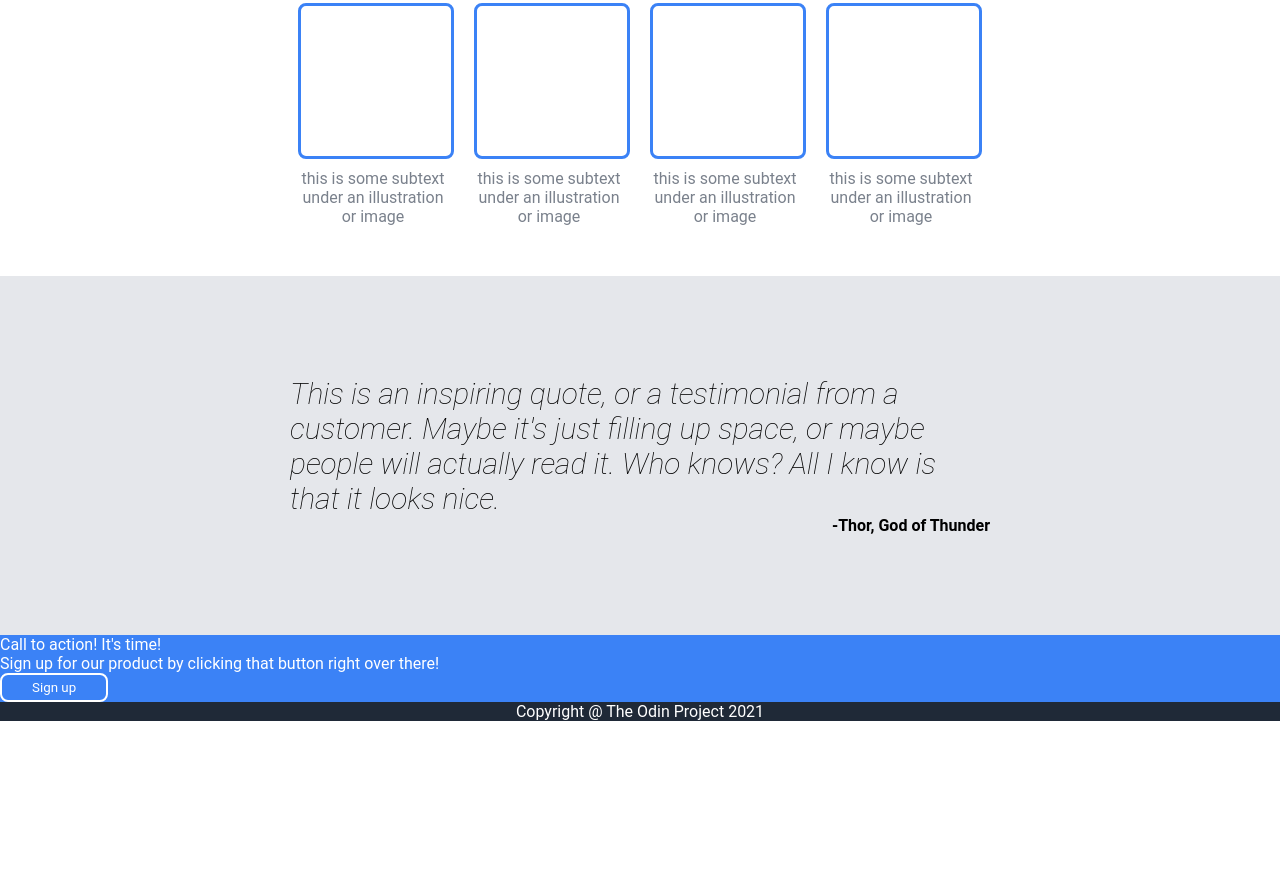
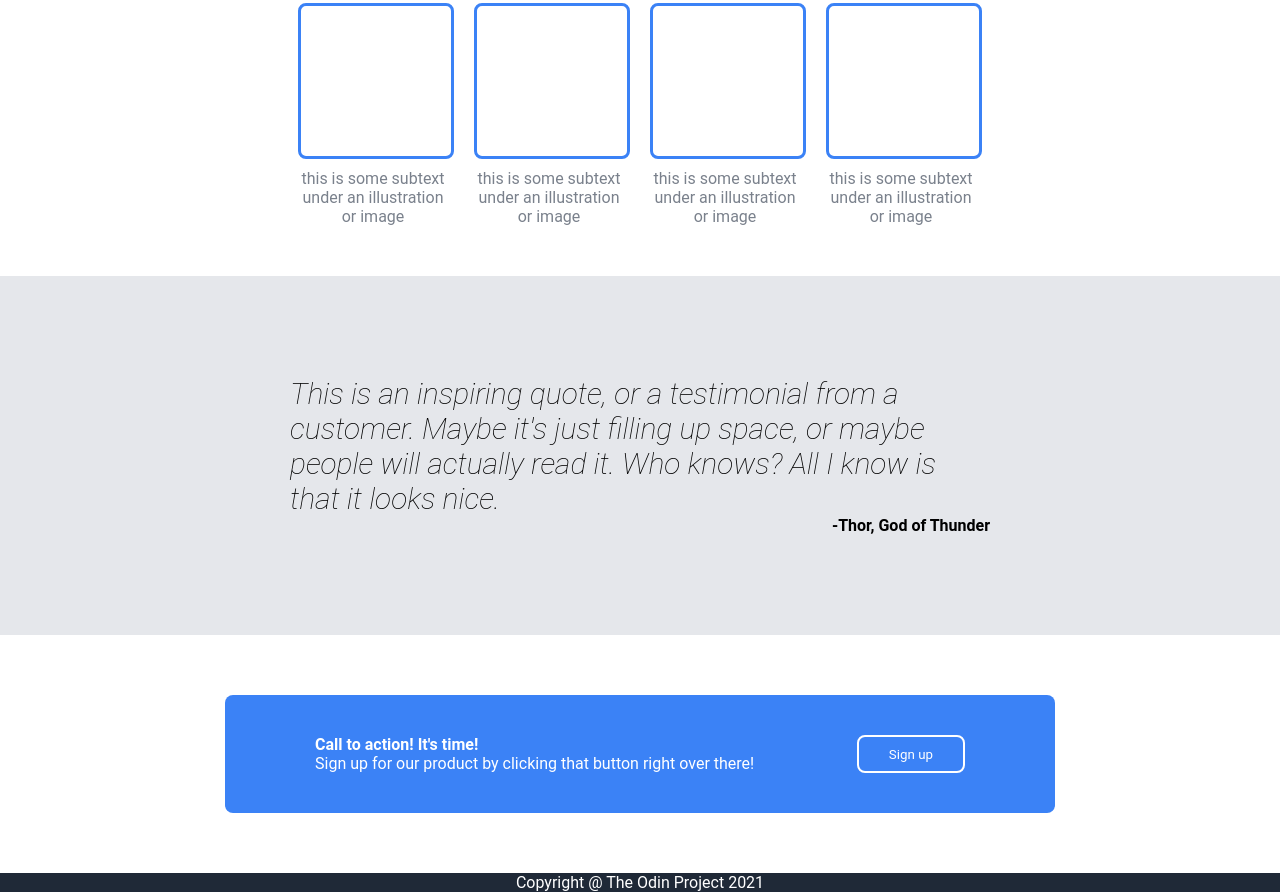
Before and after one commit to cinmon/landing-page, a plain HTML site: page index.html in a window 1280 px wide. Shown: the part 718-1610 px from the top of the page. Before the commit the page ends 1439 px from the top, so only its background shows below. Drawn offline with Linux system fonts and the light colour scheme.

Commit message:
Style sign-up card

```diff
--- a/index.html
+++ b/index.html
@@ -60,9 +60,13 @@
         </div>
 
         <div class="sign-up-card">
-            <div class="title">Call to action! It's time!</div>
-            <div class="text">Sign up for our product by clicking that button right over there!</div>
-            <button>Sign up</button>
+            <div class="sign-up-card-container">
+                <div class="content">
+                    <div class="title">Call to action! It's time!</div>
+                    <div class="text">Sign up for our product by clicking that button right over there!</div>
+                </div>
+                <button>Sign up</button>
+            </div>
         </div>
 
         <div class="footer">
--- a/style.css
+++ b/style.css
@@ -157,8 +157,23 @@ ul {
 }
 
 .sign-up-card {
+    display: flex;
+    justify-content: center;
+    margin: 60px 50px;
+}
+
+.sign-up-card-container {
     background-color: #3b82f6;
     color: white;
+    width: 650px;
+    padding: 40px 90px;
+    border-radius: 8px;
+    display: flex;
+    justify-content: space-between;
+}
+
+.sign-up-card .title {
+    font-weight: bold;
 }
 
 .sign-up-card button {
```
